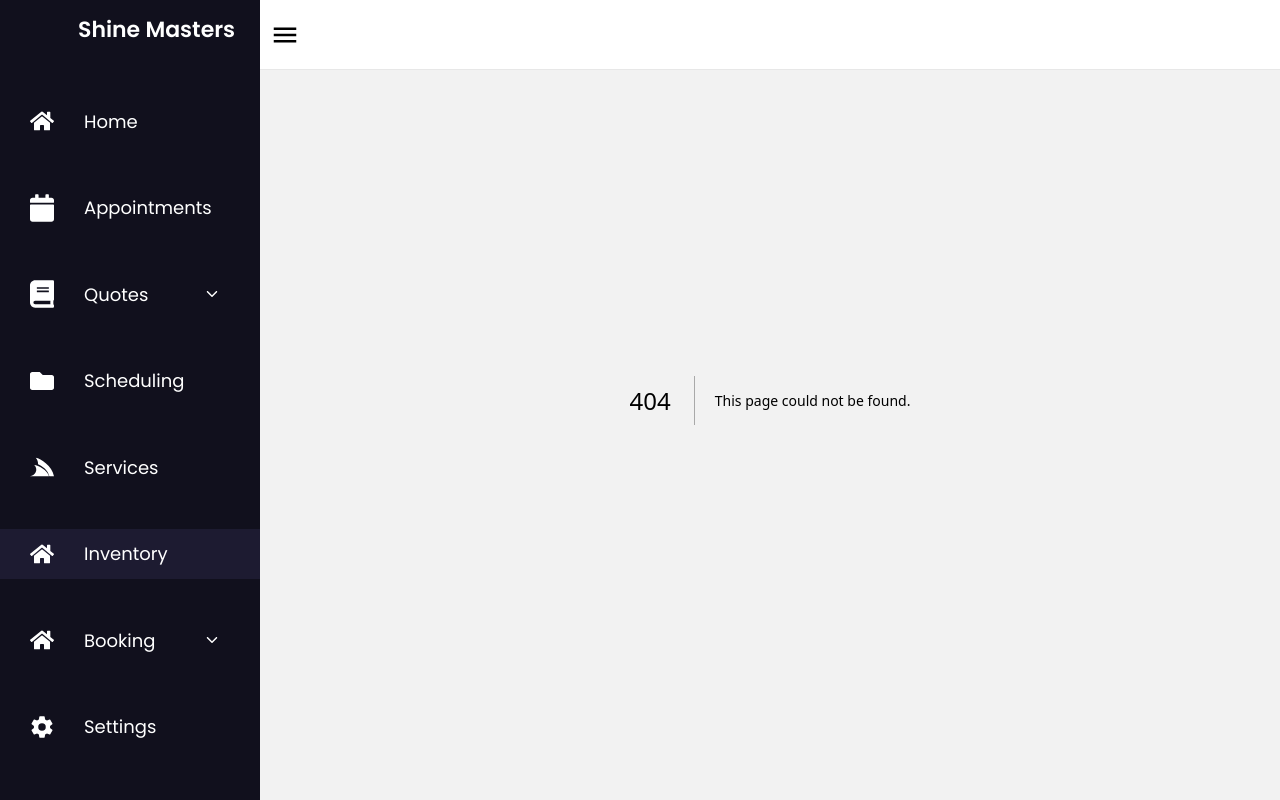
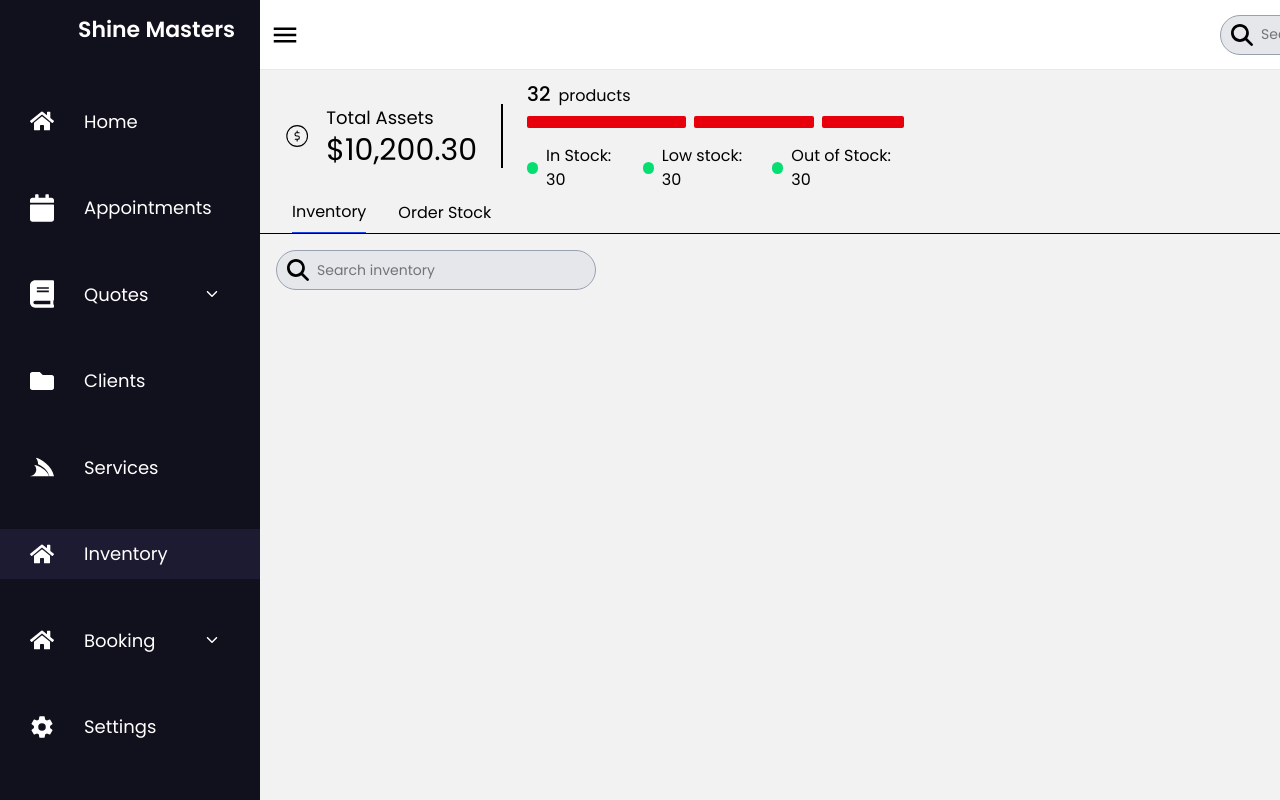
Before and after one commit to Jmiller1294/sm-operations-hub, a Next.js app: page /inventory in a window 1280 px wide. Before the commit this address had no page. Built offline with nearby package versions, Linux system fonts and the light colour scheme.

Commit message:
add searchbar to inventory page, add headerinfo to inventory page

```diff
--- a/app/components/Header.tsx
+++ b/app/components/Header.tsx
@@ -1,11 +1,13 @@
 import React from "react";
 import styles from "../styles/Header.module.css";
 import { IoMdMenu } from "react-icons/io";
+import SearchBar from "./searchbar";
 
 const Header = ({onToggle}:any) => {
   return (
     <div className={styles.container}>
       <IoMdMenu fontSize={30} onClick={() => onToggle()}/>
+      <div className="ml-auto"></div><SearchBar />
     </div>
   );
 };
--- a/app/components/Sidebar.tsx
+++ b/app/components/Sidebar.tsx
@@ -14,7 +14,7 @@ const navList = [
   {
     icon: FaHome,
     title: "Home",
-    path: "/",
+    path: "/home",
     subPaths: [],
   },
   {
@@ -34,8 +34,8 @@ const navList = [
   },
   {
     icon: FaFolder,
-    title: "Scheduling",
-    path: "/scheduling",
+    title: "Clients",
+    path: "/clients",
     subPaths: [],
   },
   {
--- a/app/components/SubMenu.tsx
+++ b/app/components/SubMenu.tsx
@@ -21,7 +21,7 @@ const SubMenu = ({ title, Icon, subPaths, path, isExpanded }) => {
 
   return (
     <li>
-      <div className={`${styles.icon_link} ${pathname === path ? styles.active : null}`}>
+      <div className={`${styles.icon_link} ${pathname.includes(path) ? styles.active : null}`}>
         <Link key={title} className={styles.link} href={path}>
           <Icon className={styles.link_icon} size={24} />
           <span className={styles.link_name}>{title}</span>
--- /dev/null
+++ b/app/components/Tabs.tsx
@@ -0,0 +1,20 @@
+"use client"
+import React from 'react';
+import Link from 'next/link';
+import { usePathname } from 'next/navigation';
+
+const Tabs = ({ tabs }) => {
+  const pathname = usePathname();
+
+  return (
+    <div className="flex flex-row justify-items-center items-center gap-8 w-full pt-2 pl-8 border-b">
+      {tabs.map((tab:any, index:number) => {
+        return (
+          <Link className={pathname === tab.path ? 'border-b-blue-700 border-b-1 pb-2' : 'pb-2'} href={tab.path} key={index}>{tab.label}</Link>
+        )
+      })}
+    </div>
+  );
+}
+
+export default Tabs;
--- /dev/null
+++ b/app/components/searchbar.tsx
@@ -0,0 +1,21 @@
+import React from 'react';
+import { FaMagnifyingGlass } from 'react-icons/fa6';
+
+const SearchBar = () => {
+  return (
+    <div className="flex flex-row rounded-full border-gray-400 border-1 h-10 w-80 bg-gray-200 items-center p-2.5 text-sm">
+      <label htmlFor="searchbar">
+        <FaMagnifyingGlass size={22} />
+      </label>
+      <input
+        id="searchbar"
+        name="searchbar"
+        className="w-full h-full ml-2 focus:outline-none"
+        type="search"
+        placeholder="Search inventory"
+      />
+    </div>
+  );
+}
+
+export default SearchBar;
--- /dev/null
+++ b/app/home/page.tsx
@@ -0,0 +1,10 @@
+import React from 'react'
+import DashboardPage from '../dashboard/page'
+
+const HomePage = () => {
+  return (
+    <DashboardPage />
+  )
+}
+
+export default HomePage
--- /dev/null
+++ b/app/inventory/components/Header.tsx
@@ -0,0 +1,47 @@
+import React from 'react';
+import { CiDollar } from "react-icons/ci";
+
+const InventoryHeader = () => {
+  return (
+    <div className="flex flex-row items-center w-auto h-28 mt-20 ml-6">
+      <CiDollar size={34} />
+      <div className="flex flex-col ml-4 border-r-2 pr-6">
+        <span className="text-lg">Total Assets</span>
+        <span className="text-3xl">$10,200.30</span>
+      </div>
+      <div className="flex flex-col h-fit w-full pl-6 gap-2">
+        <div>
+          <span className='text-xl font-medium mr-2'>32</span>
+          <span>products</span>
+        </div>
+        <div className="flex flex-row h-5 w-1/2 gap-2">
+          <div
+            className={`h-3 w-[calc(20%+(100px-10px))] bg-red-600 rounded-xs`}
+          ></div>
+          <div
+            className={`h-3 w-[calc(20%+(100px-50px))] bg-red-600 rounded-xs`}
+          ></div>
+          <div
+            className={`h-3 w-[calc(20%+(100px-90px))] bg-red-600 rounded-xs`}
+          ></div>
+        </div>
+        <div className="flex flex-row h-auto w-1/2 gap-4">
+          <div className="flex flex-row h-fit w-fit items-center gap-2">
+            <div className="bg-green-400 h-3 w-3 rounded-full"></div>
+            <span>In Stock: 30</span>
+          </div>
+          <div className="flex flex-row h-fit w-fit items-center gap-2">
+            <div className="bg-green-400 h-3 w-3 rounded-full"></div>
+            <span>Low stock: 30</span>
+          </div>
+          <div className="flex flex-row h-fit w-fit items-center gap-2">
+            <div className="bg-green-400 h-3 w-3 rounded-full"></div>
+            <span>Out of Stock: 30</span>
+          </div>
+        </div>
+      </div>
+    </div>
+  );
+}
+
+export default InventoryHeader
--- /dev/null
+++ b/app/inventory/layout.tsx
@@ -0,0 +1,27 @@
+import React from 'react'
+import InventoryHeader from './components/Header';
+import { LayoutProps } from "@/.next/types/app/layout";
+import Tabs from '../components/Tabs';
+
+const tabs = [
+  {
+    label: "Inventory",
+    path: "/inventory",
+  },
+  {
+    label: "Order Stock",
+    path: "/inventory/order-stock",
+  },
+];
+
+const InventoryPageLayout = ({ children }: LayoutProps) => {
+  return (
+    <div className="flex flex-col w-full h-fit">
+      <InventoryHeader />
+      <Tabs tabs={tabs} />
+      {children}
+    </div>
+  );
+};
+
+export default InventoryPageLayout
--- /dev/null
+++ b/app/inventory/order-stock/page.tsx
@@ -0,0 +1,9 @@
+import React from 'react'
+
+const OrderStockPage = () => {
+  return (
+    <div>OrderStockPage</div>
+  )
+}
+
+export default OrderStockPage
--- /dev/null
+++ b/app/inventory/page.tsx
@@ -0,0 +1,13 @@
+import React from 'react';
+import { FaMagnifyingGlass } from "react-icons/fa6";
+import SearchBar from '../components/searchbar';
+
+const InventoryPage = () => {
+  return (
+    <div className="flex flex-col h-fit w-full p-4">
+      <SearchBar />
+    </div>
+  );
+}
+
+export default InventoryPage;
--- a/app/page.tsx
+++ b/app/page.tsx
@@ -1,8 +1,9 @@
 import React from "react";
 import DashboardPage from "./dashboard/page";
+import HomePage from "./home/page";
 
-const HomePage = () => {
-  return <DashboardPage />;
+const LandingPage = () => {
+  return <HomePage />;
 };
 
-export default HomePage;
+export default LandingPage;
--- a/app/styles/globals.css
+++ b/app/styles/globals.css
@@ -9,8 +9,6 @@ body {
 
 * {
   box-sizing: border-box;
-  padding: 0;
-  margin: 0;
 }
 
 .body-container{
```
Also changed, not shown: 2 other files (tests, documents, lock files or other folders).
